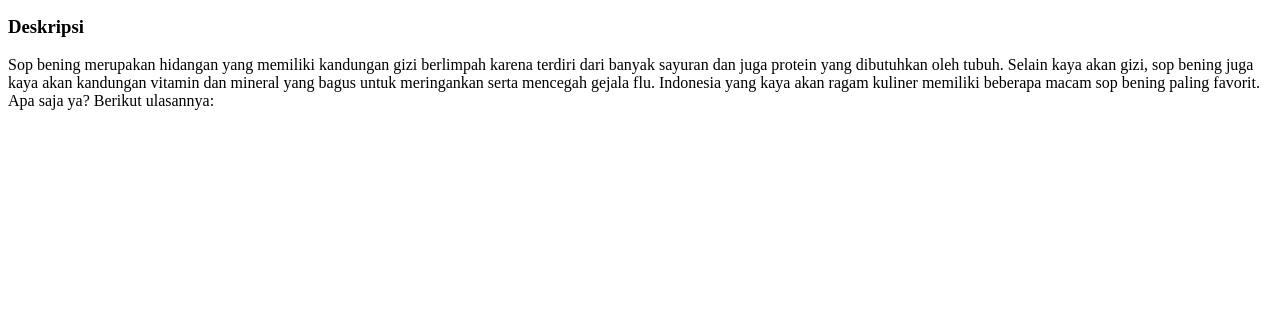
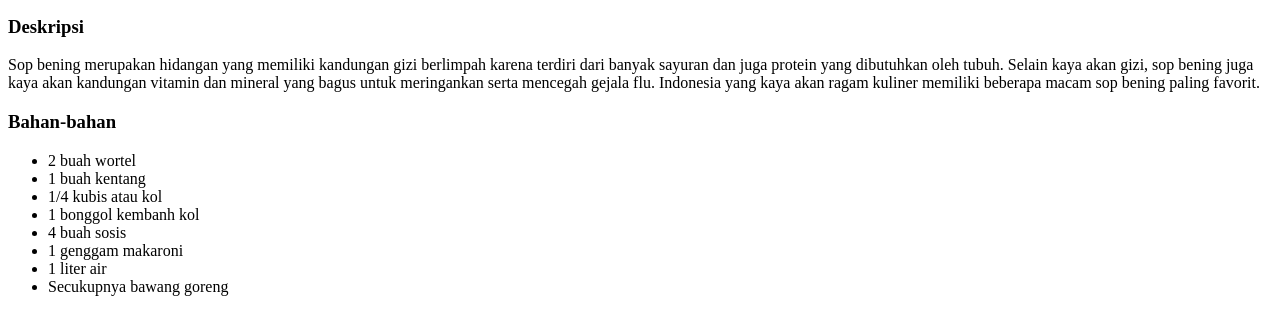
Before and after one commit to lukmanAkhmad/recipes-2, a plain HTML site: page recipes/sayur-sop.html in a window 1280 px wide. Shown: the part 101-436 px from the top of the page. Drawn offline with Linux system fonts and the light colour scheme.

Commit message:
feat: add ingredients

```diff
--- a/recipes/sayur-sop.html
+++ b/recipes/sayur-sop.html
@@ -16,8 +16,19 @@
             Sop bening merupakan hidangan yang memiliki kandungan gizi berlimpah karena terdiri dari banyak sayuran dan
             juga protein yang dibutuhkan oleh tubuh. Selain kaya akan gizi, sop bening juga kaya akan kandungan vitamin
             dan mineral yang bagus untuk meringankan serta mencegah gejala flu. Indonesia yang kaya akan ragam kuliner
-            memiliki beberapa macam sop bening paling favorit. Apa saja ya? Berikut ulasannya:
+            memiliki beberapa macam sop bening paling favorit.
         </p>
+        <h3>Bahan-bahan</h3>
+        <ul>
+            <li>2 buah wortel</li>
+            <li>1 buah kentang</li>
+            <li>1/4 kubis atau kol</li>
+            <li>1 bonggol kembanh kol</li>
+            <li>4 buah sosis</li>
+            <li>1 genggam makaroni</li>
+            <li>1 liter air</li>
+            <li>Secukupnya bawang goreng</li>
+        </ul>
     </div>
 </body>
 
```
